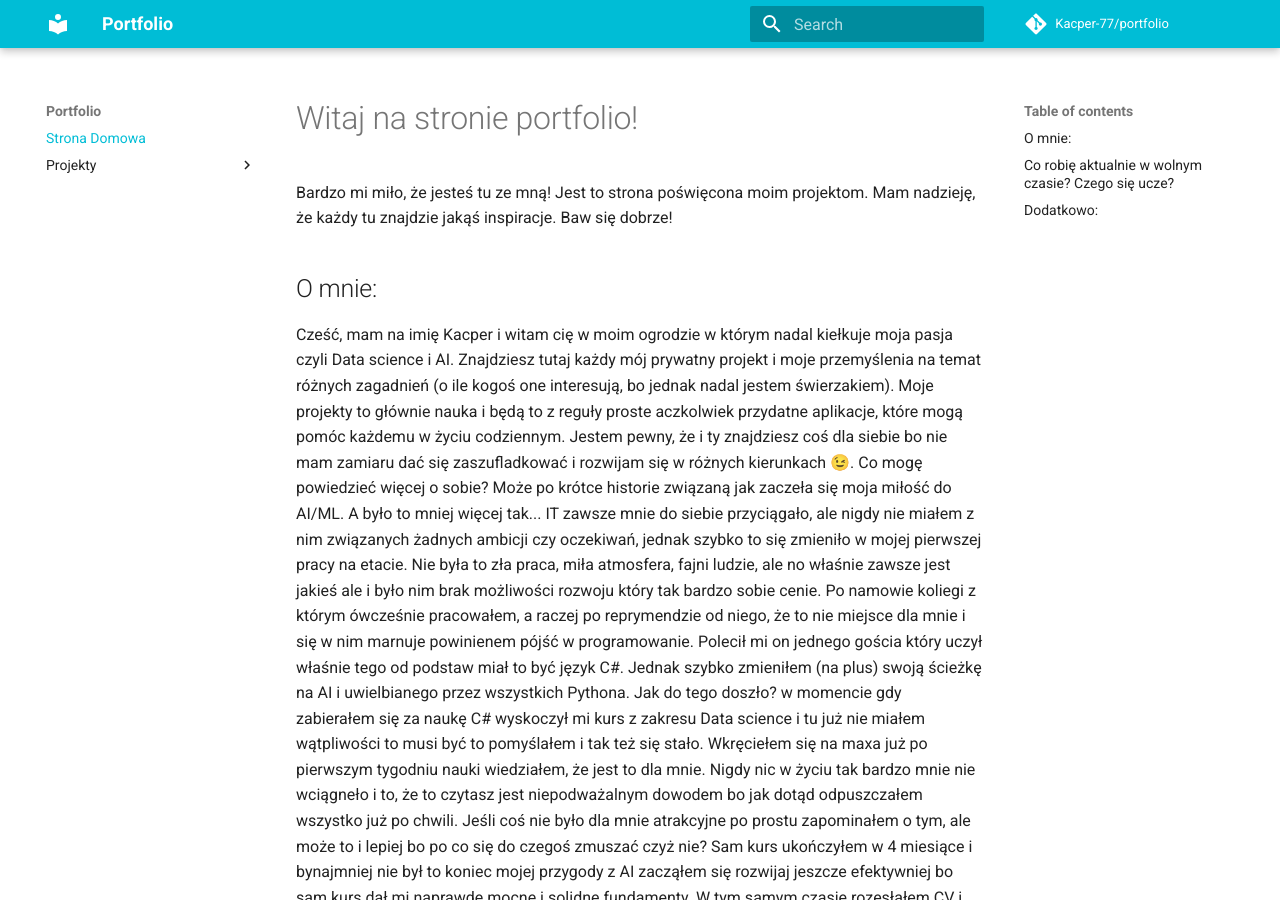
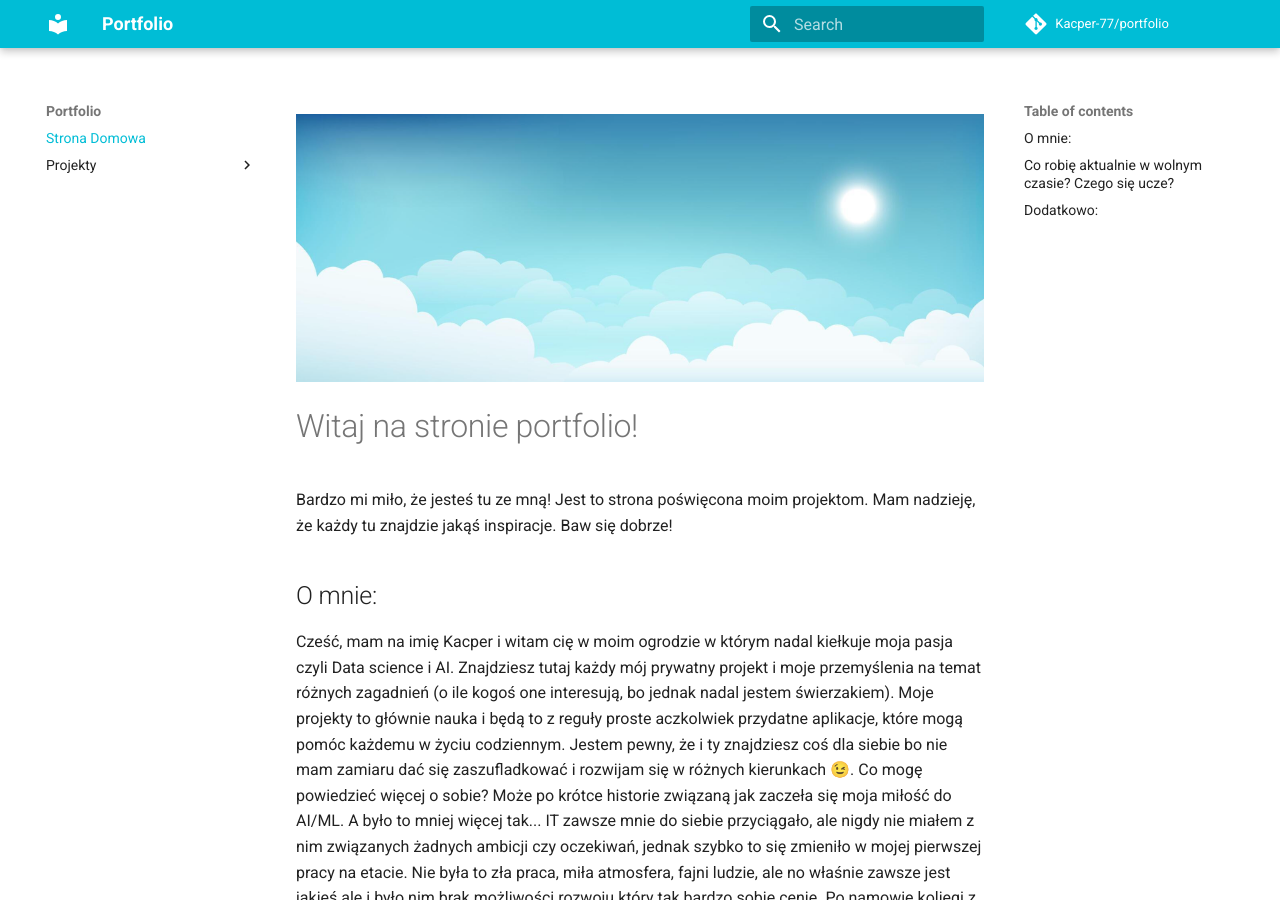
Before and after one commit to Kacper-77/portfolio, an MkDocs documentation site: the page built from docs/index.md, in a window 1280 px wide and 900 px high. Built offline with MkDocs 1.6.1 and Material for MkDocs 9.7.7, drawn with Linux system fonts in a browser that asks for light colours; comment, search, counter and statistics services are not loaded.

Commit message:
site update

```diff
--- a/docs/index.md
+++ b/docs/index.md
@@ -1,3 +1,5 @@
+![](clouds.png)
+
 # Witaj na stronie portfolio!
 Bardzo mi miło, że jesteś tu ze mną! Jest to strona poświęcona moim projektom. Mam nadzieję, że każdy tu znajdzie jakąś inspiracje. Baw się dobrze!
 
```
Also changed, not shown: docs/clouds.png (added).
